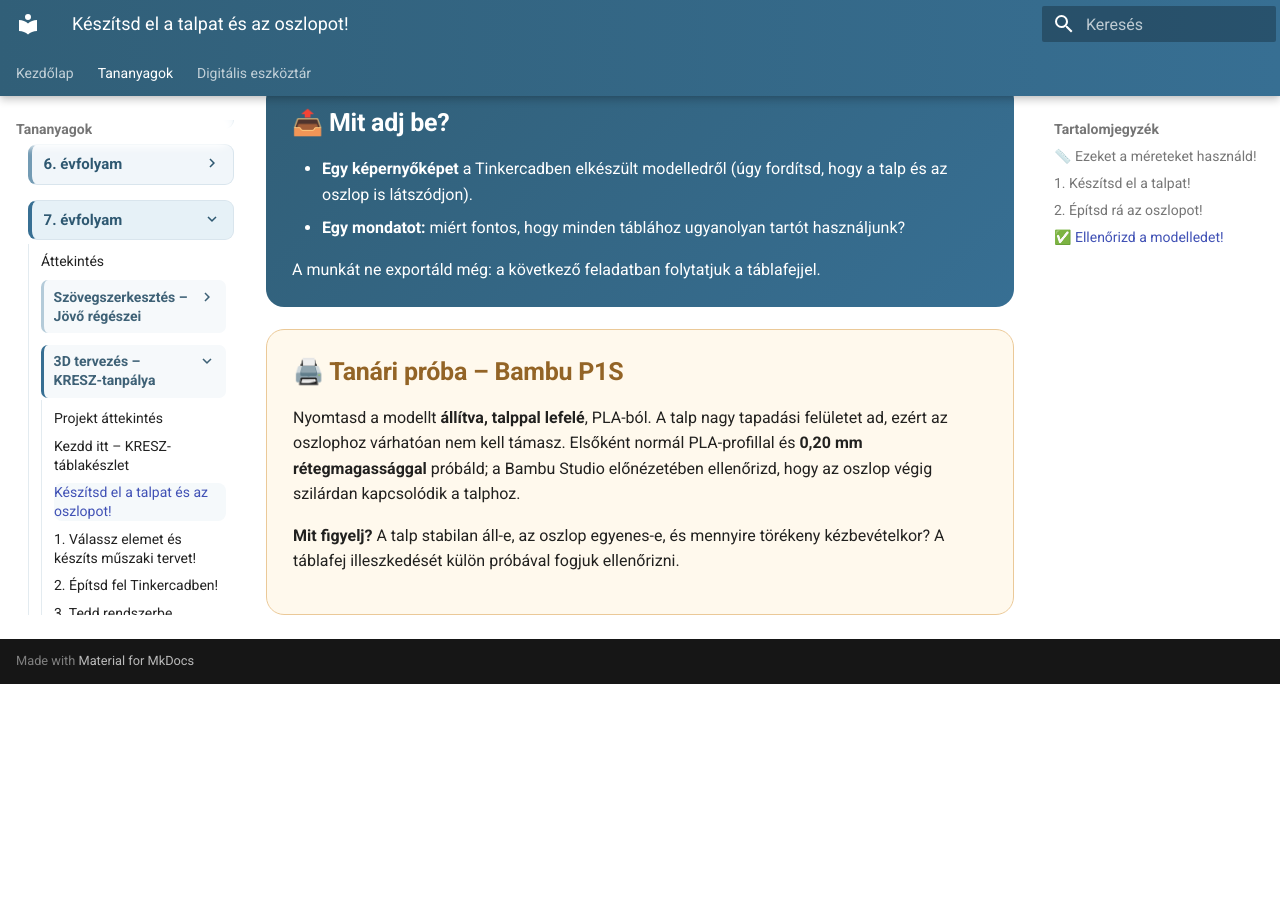
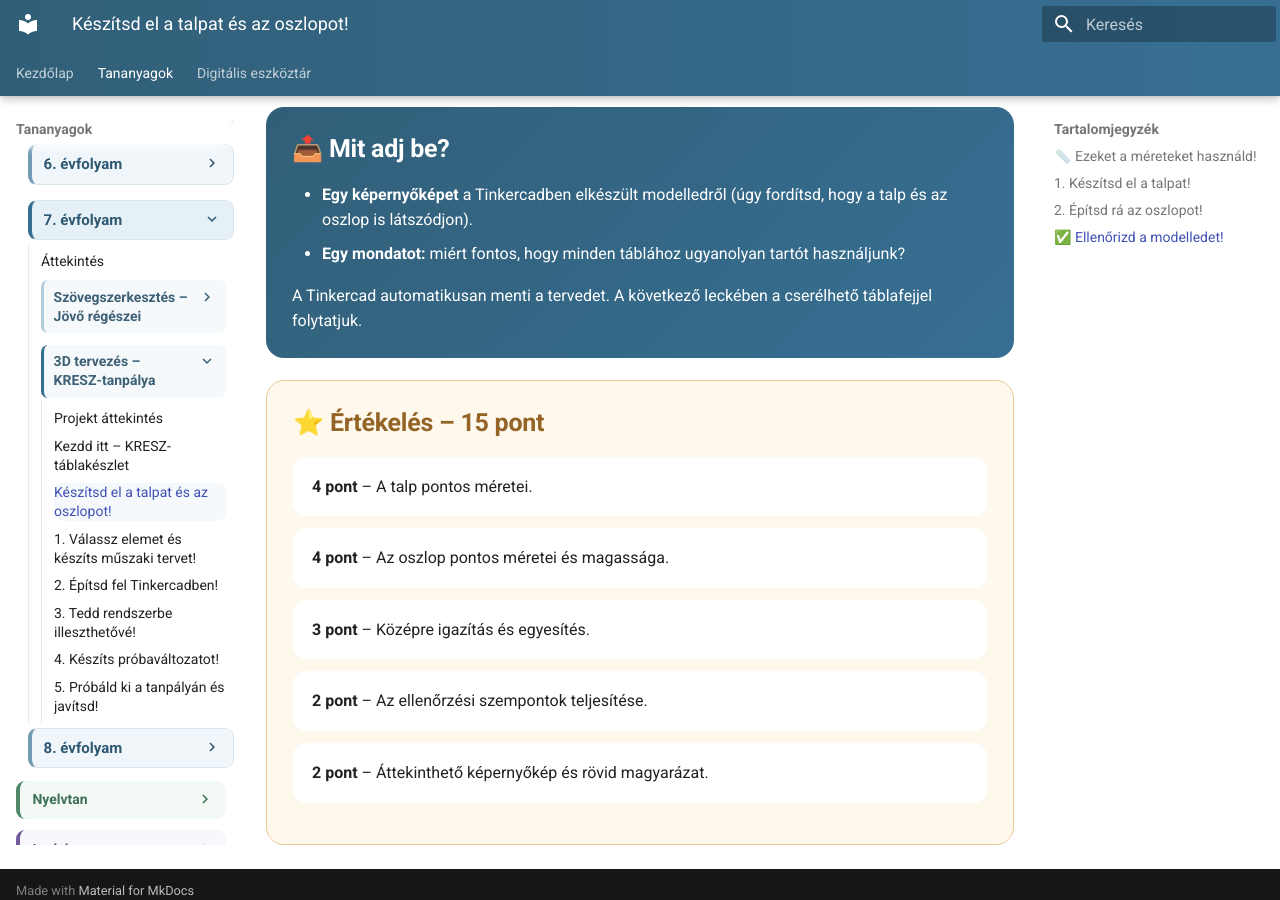
Before and after one commit to bsuszter/digitalis-eszkoztar, an MkDocs documentation site: the page built from docs/tananyagok/digitalis-kultura/7-evfolyam/kresz-tanpalya/talp-es-oszlop-tinkercad.md, in a window 1280 px wide and 900 px high, scrolled down 3265 px. Built offline with MkDocs 1.6.1 and Material for MkDocs 9.7.7, drawn with Linux system fonts in a browser that asks for light colours; before the commit the page ends 3949 px from its top, so only the background shows below that; some of the changed text lies outside the part shown.

Commit message:
Make base-and-post student lesson final and remove planning step

```diff
--- a/docs/tananyagok/digitalis-kultura/7-evfolyam/kresz-tanpalya/talp-es-oszlop-tinkercad.md
+++ b/docs/tananyagok/digitalis-kultura/7-evfolyam/kresz-tanpalya/talp-es-oszlop-tinkercad.md
@@ -2,33 +2,33 @@
 
 <div class="project-hero">
   <div>
-    <span class="project-kicker">7. ÉVFOLYAM · TINKERCAD · VEZETETT ALAPFELADAT</span>
+    <span class="project-kicker">7. ÉVFOLYAM · KRESZ-TANPÁLYA · 1. MÉRFÖLDKŐ</span>
     <h2>Két hengerből egy stabil, szabadon áthelyezhető tartót készítesz.</h2>
     <p>Ez lesz a közös KRESZ-játék tábláinak alapja. Később a táblafejeket cserélhetjük rajta.</p>
   </div>
   <div class="project-hero__icon">📍</div>
 </div>
 
-<div class="project-meta"><span>🧱 Első 3D modell</span><span>👤 Önálló munka</span><span>⏱️ kb. 20–30 perc</span><span>🖼️ Képernyőképes beadás</span></div>
+<div class="project-meta"><span>🧭 1. mérföldkő</span><span>👤 Önálló munka</span><span>⭐ 15 pont</span><span>🖼️ Képernyőképes beadás</span></div>
 
 <div class="project-highlight project-highlight--blue">
   <h2>🎯 A mai feladat</h2>
-  <p><strong>Készíts egy lapos, kör alakú talpat, és építs rá középre egy hengeres oszlopot!</strong> A kettő egyetlen 3D modell lesz.</p>
+  <p><strong>Készíts egy lapos, kör alakú talpat, és építs rá középre egy hengeres oszlopot!</strong> A kettő egyetlen 3D modell lesz. <strong>Nem kell külön vázlatot készítened Paintben vagy PowerPointban: rögtön a Tinkercadben dolgozol.</strong></p>
   <div class="project-flow">TALP → OSZLOP → KÖZÉPRE IGAZÍTÁS → EGYESÍTÉS → ELLENŐRZÉS</div>
 </div>
 
 ## 📏 Ezeket a méreteket használd!
 
 <div class="project-panel project-panel--green">
-  <h2>1. próbamodell – holnapi nyomtatáshoz</h2>
+  <h2>A közös modell méretei</h2>
   <div class="mini-grid">
     <div class="mini-card"><span class="mini-icon">⚪</span><strong>Talp</strong><span>Átmérő: <strong>26 mm</strong><br>Magasság: <strong>4 mm</strong></span></div>
     <div class="mini-card"><span class="mini-icon">📍</span><strong>Oszlop</strong><span>Átmérő: <strong>5 mm</strong><br>Magasság a talp tetejétől: <strong>50 mm</strong></span></div>
   </div>
-  <p><strong>Teljes magasság: 54 mm.</strong> Ez még nem a kész közlekedési tábla magassága. A végleges táblafej középpontja továbbra is a pálya fölött <strong>58 mm-re</strong> kerül; ehhez később igazítjuk a cserélhető fejet.</p>
+  <p><strong>Teljes magasság: 54 mm.</strong> A táblafejet később készítjük el. A kész táblán a táblafej középpontja <strong>58 mm</strong> magasan lesz.</p>
 </div>
 
-<div class="quick-note"><strong>Fontos: ezek próbaméretek!</strong><span>A készlet közös méreteit a tanár a próbanyomtatás után véglegesíti. Ne változtass a megadott számokon, mert csak így tudjuk összehasonlítani a modelleket.</span></div>
+<div class="quick-note"><strong>Miért kell pontosan dolgozni?</strong><span>Mindenki ugyanazokat a méreteket használja, hogy a később elkészülő táblafejek bármelyik tartóra illeszkedjenek.</span></div>
 
 ## 1. Készítsd el a talpat!
 
@@ -68,11 +68,17 @@
     <li><strong>Egy képernyőképet</strong> a Tinkercadben elkészült modelledről (úgy fordítsd, hogy a talp és az oszlop is látszódjon).</li>
     <li><strong>Egy mondatot:</strong> miért fontos, hogy minden táblához ugyanolyan tartót használjunk?</li>
   </ul>
-  <p>A munkát ne exportáld még: a következő feladatban folytatjuk a táblafejjel.</p>
+  <p>A Tinkercad automatikusan menti a tervedet. A következő leckében a cserélhető táblafejjel folytatjuk.</p>
 </div>
 
+
 <div class="project-panel project-panel--gold">
-  <h2>🖨️ Tanári próba – Bambu P1S</h2>
-  <p>Nyomtasd a modellt <strong>állítva, talppal lefelé</strong>, PLA-ból. A talp nagy tapadási felületet ad, ezért az oszlophoz várhatóan nem kell támasz. Elsőként normál PLA-profillal és <strong>0,20 mm rétegmagassággal</strong> próbáld; a Bambu Studio előnézetében ellenőrizd, hogy az oszlop végig szilárdan kapcsolódik a talphoz.</p>
-  <p><strong>Mit figyelj?</strong> A talp stabilan áll-e, az oszlop egyenes-e, és mennyire törékeny kézbevételkor? A táblafej illeszkedését külön próbával fogjuk ellenőrizni.</p>
+  <h2>⭐ Értékelés – 15 pont</h2>
+  <div class="score-stack">
+    <div><strong>4 pont</strong> – A talp pontos méretei.</div>
+    <div><strong>4 pont</strong> – Az oszlop pontos méretei és magassága.</div>
+    <div><strong>3 pont</strong> – Középre igazítás és egyesítés.</div>
+    <div><strong>2 pont</strong> – Az ellenőrzési szempontok teljesítése.</div>
+    <div><strong>2 pont</strong> – Áttekinthető képernyőkép és rövid magyarázat.</div>
+  </div>
 </div>
```
